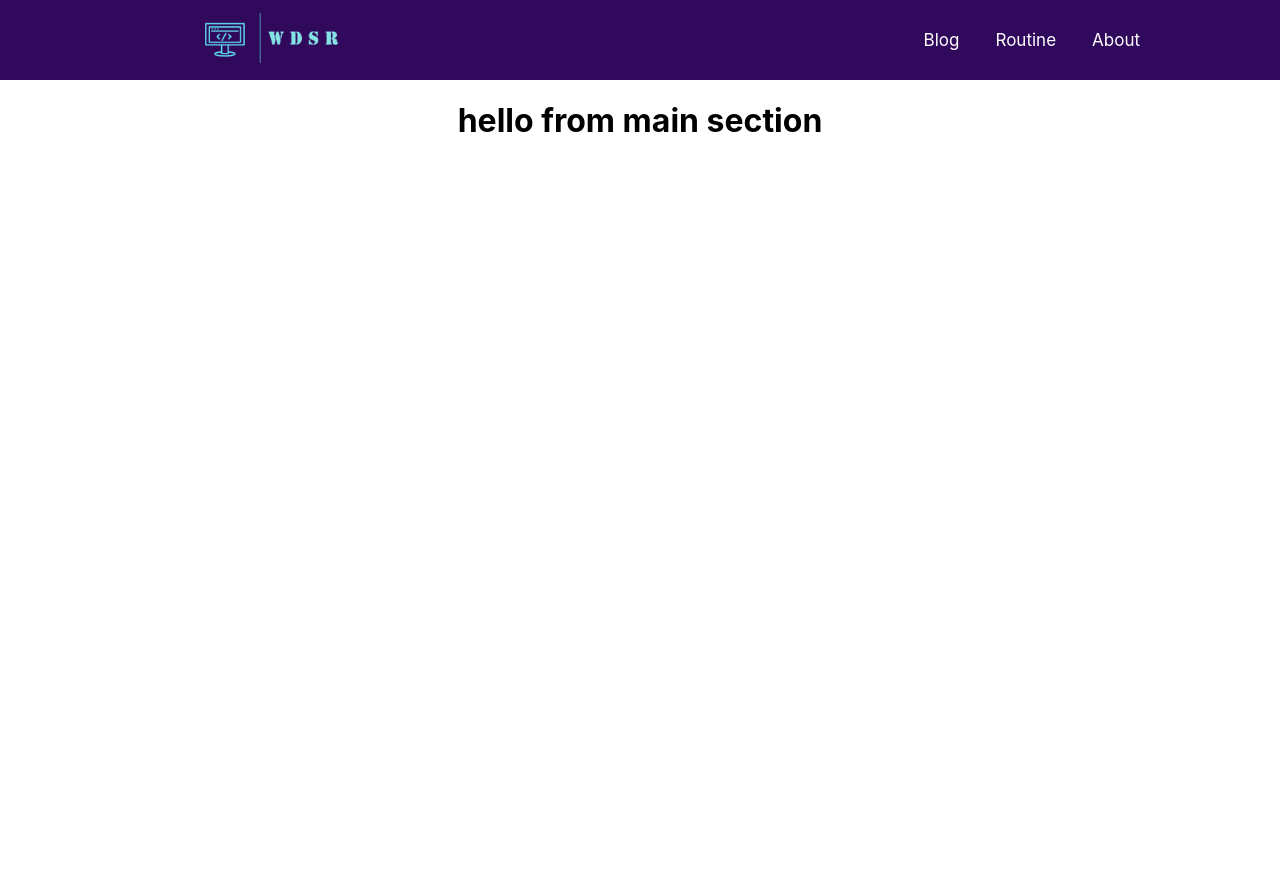
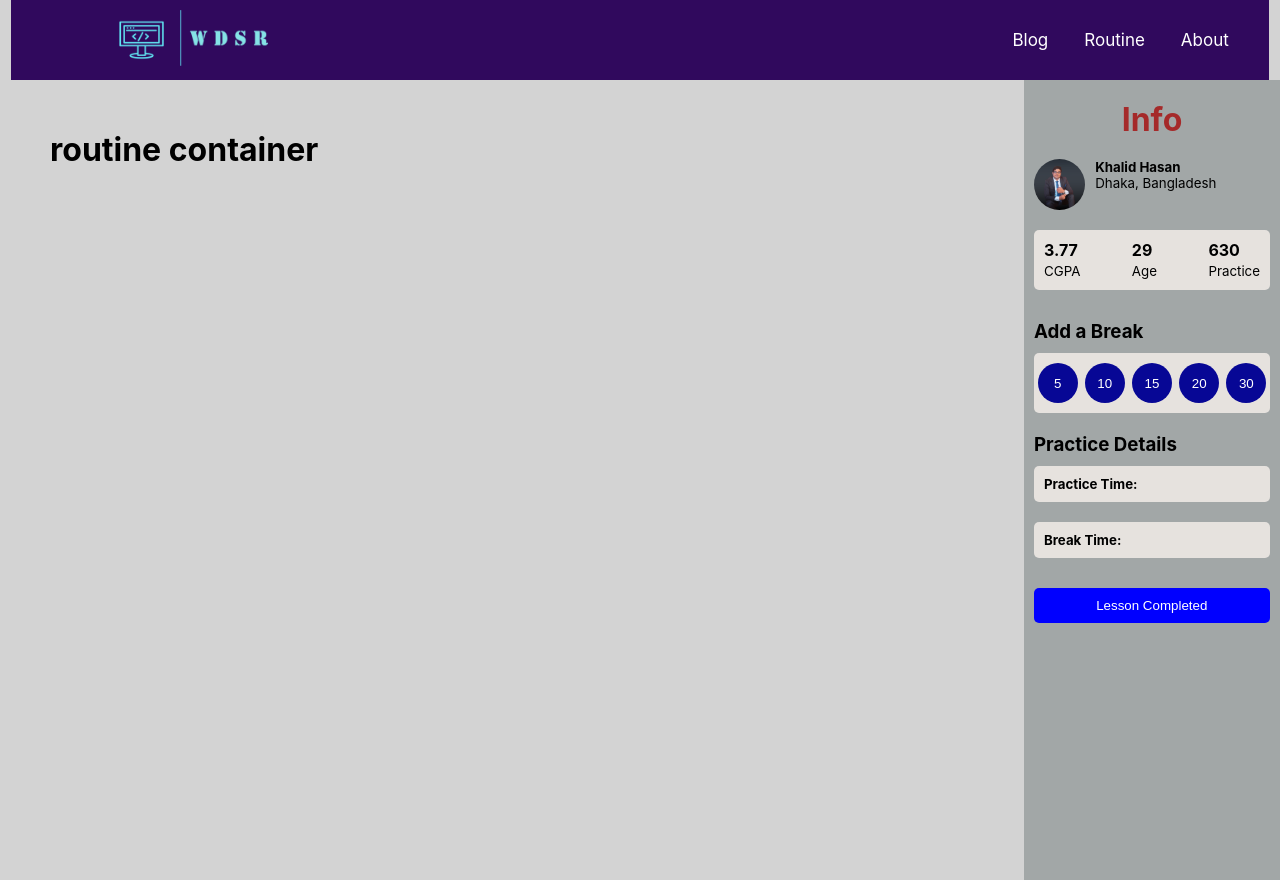
Before and after one commit to khalidhasansuhas/web-dev-student-routine, a React (Create React App) app: page / in a window 1280 px wide. Before the commit the page ends 800 px from the top, so only its background shows below. Built offline with nearby package versions, Linux system fonts and the light colour scheme.

Commit message:
info added

```diff
--- a/src/App.css
+++ b/src/App.css
@@ -1,38 +1,3 @@
-.App {
-  text-align: center;
+body{
+  background-color: lightgray;
 }
-
-.App-logo {
-  height: 40vmin;
-  pointer-events: none;
-}
-
-@media (prefers-reduced-motion: no-preference) {
-  .App-logo {
-    animation: App-logo-spin infinite 20s linear;
-  }
-}
-
-.App-header {
-  background-color: #282c34;
-  min-height: 100vh;
-  display: flex;
-  flex-direction: column;
-  align-items: center;
-  justify-content: center;
-  font-size: calc(10px + 2vmin);
-  color: white;
-}
-
-.App-link {
-  color: #61dafb;
-}
-
-@keyframes App-logo-spin {
-  from {
-    transform: rotate(0deg);
-  }
-  to {
-    transform: rotate(360deg);
-  }
-}
--- a/src/components/Header/Header.css
+++ b/src/components/Header/Header.css
@@ -1,18 +1,25 @@
+*{
+    margin: 0;
+    top: 0;
+    right: 0;
+    /* background-color: darkgray; */
+
+
+}
 .header{
+    width: 92vw;
     height: 80px;
     background-color: #30095d;
     display: flex;
     align-items: center;
     justify-content: space-between;
-    padding-left: 140px;
-    padding-right: 140px;
-    /* position: sticky;
-    top: 0;
-    z-index: 99; */
+    padding-left: 40px;
+    padding-right: 40px;
+    margin: auto;
 }
+
 .header img{
-    width: 200px;
-    height:200px;
+ width: 25%;
 }
 .header a{
     color: #FFFFFF;
@@ -23,3 +30,18 @@
 .header a:hover{
     color: orange;
 }
+
+@media screen and (max-width: 576px){
+
+    .header{
+        width: 92vw;
+        height: 80px;
+        background-color: #30095d;
+        display: flex;
+        align-items: center;
+        justify-content: center;
+
+        margin: auto;
+    }
+
+    }
--- /dev/null
+++ b/src/components/Info/Info.css
@@ -0,0 +1,102 @@
+.info-container{
+    height: 100vh;
+    margin: auto;
+}
+.info h1{
+    text-align: center;
+    color: brown;
+   padding: 20px;
+
+}
+
+.student{
+    display: flex;
+}
+.student >div {
+    display: flex;
+    flex-direction: column;
+    padding-left: 10px;
+
+}
+.student img{
+    width: 20%;
+    border-radius: 50%;
+    margin-left: 10px;
+    margin-bottom: 10px;
+}
+.student-info{
+ display: flex;
+ justify-content: space-between;
+ padding: 10px;
+ margin: 10px;
+ border-radius: 5px;
+ background-color: rgb(230, 226, 222);
+}
+
+.break-container{
+    padding-top: 20px;
+    margin-bottom: 20px;
+}
+.break-container h3{
+    padding-bottom: 10px;
+    padding-left: 10px;
+}
+
+.break-btn{
+    display: flex;
+    justify-content: space-around;
+    border-radius: 5px;
+    margin-left: 10px;
+    margin-right: 10px;
+    background-color: rgb(230, 226, 222);
+    padding-top: 10px;
+    padding-bottom: 10px;
+
+
+}
+.break-btn > button{
+    width: 40px;
+    height: 40px;
+    border-radius: 20px;
+    border: none;
+
+    color:white;
+    background-color: rgb(7, 7, 149);
+}
+.break-btn > button:hover{
+    cursor: pointer;
+    background-color: purple;
+}
+
+.practice-container{
+    padding-bottom: 20px;
+}
+.practice-container h3{
+    padding-bottom: 10px;
+    padding-left: 10px;
+}
+
+.practice-container h5{
+    border-radius: 5px;
+    margin-left: 10px;
+    margin-right: 10px;
+    background-color: rgb(230, 226, 222);
+    padding-left: 10px;
+    padding-top: 10px;
+    padding-bottom: 10px;
+}
+
+.complete-btn{
+    width: 92%;
+    padding: 10px;
+    margin: 10px 10px 10px 10px;
+    border: none;
+    border-radius: 5px;
+    color:white;
+    background-color: blue;
+}
+
+.complete-btn:hover{
+    background-color: purple;
+    cursor: pointer;
+}
--- /dev/null
+++ b/src/components/Info/Info.js
@@ -0,0 +1,56 @@
+import React from 'react';
+import profile from '../../image/Profile.png';
+
+import './Info.css'
+
+const Info = () => {
+    return (
+        <div className='info-container'>
+            <div className='info'>
+                <h1>Info</h1>
+                <div className="student">
+                    <img src={profile} alt="" />
+                    <div>
+                        <h5>Khalid Hasan</h5>
+                        <small>Dhaka, Bangladesh</small>
+                    </div>
+                </div>
+                <div className="student-info">
+                    <div>
+                        <h4>3.77</h4>
+                        <small>CGPA</small>
+                    </div>
+                    <div>
+                        <h4>29</h4>
+                        <small>Age</small>
+
+                    </div>
+                    <div>
+                        <h4>630</h4>
+                        <small>Practice</small>
+                    </div>
+                </div>
+            </div>
+            <div className="break-container">
+                <h3>Add a Break</h3>
+                <div className='break-btn'>
+                    <button>5</button>
+                    <button>10</button>
+                    <button>15</button>
+                    <button>20</button>
+                    <button>30</button>
+
+                </div>
+            </div>
+            <div className="practice-container">
+                <h3>Practice Details </h3>
+                <h5>Practice Time: <span>{}</span> </h5>
+                <br />
+                <h5>Break Time: <span>{}</span> </h5>
+            </div>
+            <button className='complete-btn'> Lesson Completed</button>
+        </div>
+    );
+};
+
+export default Info;
--- a/src/components/Main/Main.css
+++ b/src/components/Main/Main.css
@@ -0,0 +1,39 @@
+*{
+    margin: 0;
+}
+
+.main-container {
+    display: grid;
+    grid-template-columns: 4fr 1fr;
+
+}
+
+
+.routine-container{
+    display: grid;
+    grid-template-columns: repeat(3,1fr);
+    gap: 45px;
+    margin: 50px 50px;
+}
+.info-container{
+    background-color: rgb(162, 167, 167);
+}
+
+@media screen and (max-width: 576px ){
+
+    .main-container {
+        display: flex;
+        flex-direction:column-reverse;
+    }
+
+}
+
+@media screen and  (min-width:577px) and (max-width: 1100px){
+
+    .main-container {
+        display: grid;
+        grid-template-columns: 3fr 1fr;
+    }
+
+
+}
--- a/src/components/Main/Main.js
+++ b/src/components/Main/Main.js
@@ -1,9 +1,16 @@
 import React from 'react';
+import Info from '../Info/Info';
+import './Main.css'
 
 const Main = () => {
     return (
-        <div>
-            <h1>hello from main section</h1>
+        <div className='main-container'>
+            <div className="routine-container">
+                <h1>routine container</h1>
+            </div>
+            <div className="info-container">
+                <Info></Info>
+            </div>
         </div>
     );
 };
```
Also changed, not shown: src/image/Profile.png (added).
